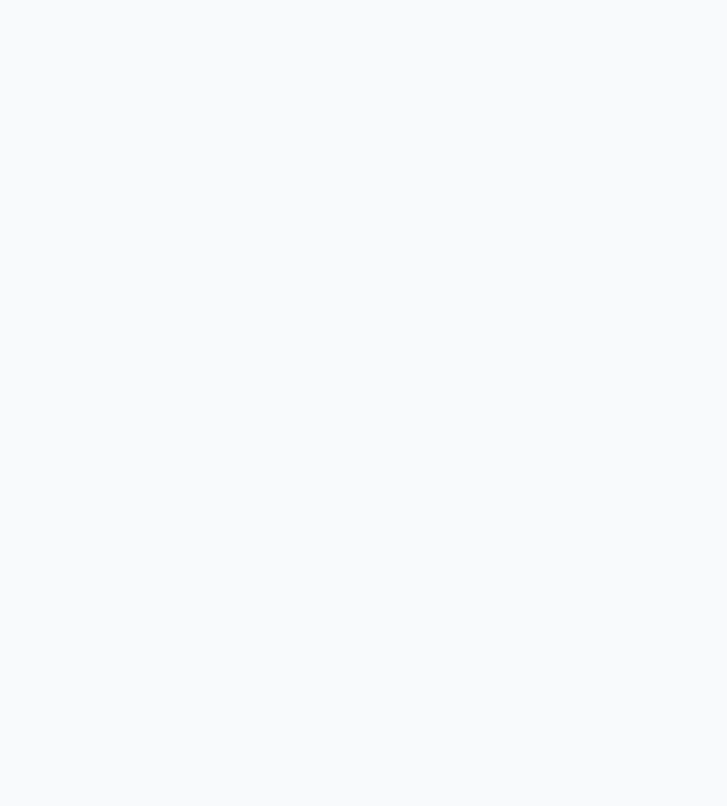
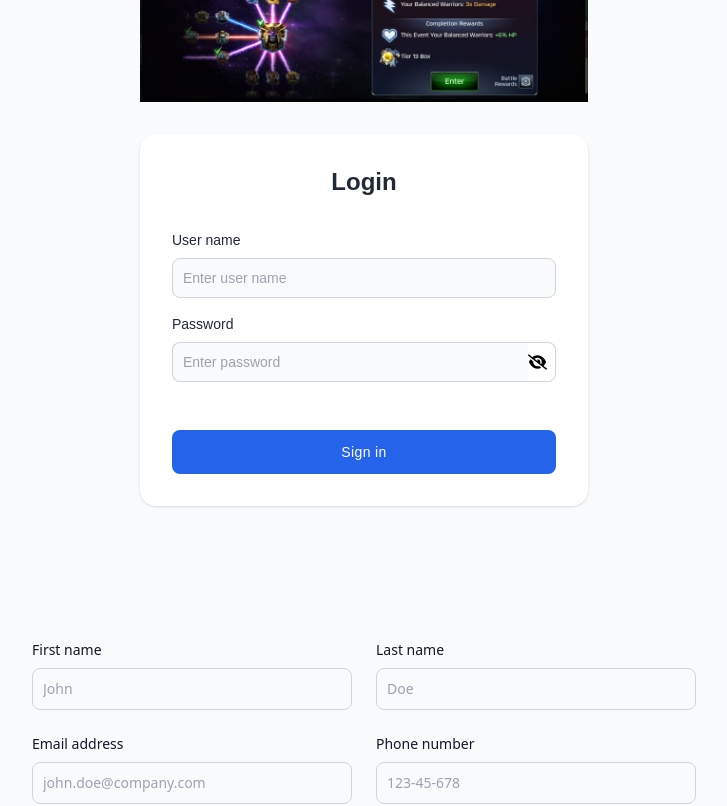
Before and after one commit to Meet-Patel-306/connect-stud, a React (Vite) app: page / in a window 1280 px wide. Shown: the part 1680-2486 px from the top of the page, without its empty margins (276-1003 px from the left). Before the commit the page ends 1480 px from the top, so only its background shows below. Built offline with nearby package versions, Linux system fonts and the light colour scheme.

Commit message:
login page update

```diff
--- a/src/components/Login/Login.jsx
+++ b/src/components/Login/Login.jsx
@@ -1,58 +1,104 @@
-import Login1 from '../../../public/Login.jpg'
-export default function Login(){
-    return(
+import { useState } from "react";
+
+import Login1 from "../../../public/Login.jpg";
+export default function Login() {
+  const [visibilityEyeLogin, setVisibilityEyeLogin] = useState(false);
+  return (
     <>
       <div class="bg-gray-50 font-[sans-serif] dark:bg-gray-900">
         <div class="min-h-screen flex flex-col items-center justify-center py-6 px-4 dark:bg-gray-900">
           <div class="max-w-md w-full dark:bg-gray-900">
-          <a href="javascript:void(0)"><img
-            src={Login1} alt="ConnectStud" class='w-600 mb-8 mx-auto block dark:text-white' />
+            <a href="javascript:void(0)">
+              <img
+                src={Login1}
+                alt="ConnectStud"
+                class="w-600 mb-8 mx-auto block dark:text-white"
+              />
             </a>
 
-          <div class="p-8 rounded-2xl bg-white shadow dark:bg-gray-700">
-            <h2 class="text-gray-800 text-center text-2xl font-bold dark:text-white">Login</h2>
+            <div class="p-8 rounded-2xl bg-white shadow dark:bg-gray-800">
+              <h2 class="text-gray-800 text-center text-2xl font-bold dark:text-white">
+                Login
+              </h2>
               <form class="mt-8 space-y-4">
                 <div>
-                <label class="text-gray-800 text-sm mb-2 block dark:text-white">User name</label>
-                <div class="relative flex items-center dark:bg-gray-700">
-                  <input name="username" type="text" required class="w-full text-gray-800 text-sm border border-gray-300 px-4 py-3 rounded-md outline-blue-600 dark:text-white" placeholder="Enter user name" />
-                  <svg xmlns="http://www.w3.org/2000/svg" fill="#bbb" stroke="#bbb" class="w-4 h-4 absolute right-4" viewBox="0 0 24 24">
-                    <circle cx="10" cy="7" r="6" data-original="#000000"></circle>
-                    <path d="M14 15H6a5 5 0 0 0-5 5 3 3 0 0 0 3 3h12a3 3 0 0 0 3-3 5 5 0 0 0-5-5zm8-4h-2.59l.3-.29a1 1 0 0 0-1.42-1.42l-2 2a1 1 0 0 0 0 1.42l2 2a1 1 0 0 0 1.42 0 1 1 0 0 0 0-1.42l-.3-.29H22a1 1 0 0 0 0-2z" data-original="#000000"></path>
-                  </svg>
+                  <label class="text-gray-800 text-sm mb-2 block dark:text-white">
+                    User name
+                  </label>
+                  <div class="flex items-center dark:bg-gray-700">
+                    <input
+                      name="username"
+                      type="text"
+                      required
+                      class="bg-gray-50 border border-gray-300 text-gray-900 text-sm rounded-lg focus:ring-blue-500  focus:border-blue-500 block w-full p-2.5 dark:bg-gray-700 dark:border-gray-600 dark:placeholder-gray-400 dark:text-white dark:focus:ring-blue-500 dark:focus:border-blue-500 h-10 "
+                      placeholder="Enter user name"
+                    />
                   </div>
                 </div>
 
                 <div>
-                <label class="text-gray-800 text-sm mb-2 block dark:text-white">Password</label>
-                <div class="relative flex items-center dark:bg-gray-700">
-                  <input name="password" type="password" required class="w-full text-gray-800 text-sm border border-gray-300 px-4 py-3 rounded-md outline-blue-600 dark:text-white" placeholder="Enter password" />
-                  <svg xmlns="http://www.w3.org/2000/svg" fill="#bbb" stroke="#bbb" class="w-4 h-4 absolute right-4 cursor-pointer" viewBox="0 0 128 128">
-                    <path d="M64 104C22.127 104 1.367 67.496.504 65.943a4 4 0 0 1 0-3.887C1.367 60.504 22.127 24 64 24s62.633 36.504 63.496 38.057a4 4 0 0 1 0 3.887C126.633 67.496 105.873 104 64 104zM8.707 63.994C13.465 71.205 32.146 96 64 96c31.955 0 50.553-24.775 55.293-31.994C114.535 56.795 95.854 32 64 32 32.045 32 13.447 56.775 8.707 63.994zM64 88c-13.234 0-24-10.766-24-24s10.766-24 24-24 24 10.766 24 24-10.766 24-24 24zm0-40c-8.822 0-16 7.178-16 16s7.178 16 16 16 16-7.178 16-16-7.178-16-16-16z" data-original="#000000"></path>
+                  <label class="text-gray-800 text-sm mb-2 block dark:text-white">
+                    Password
+                  </label>
+                  <div class="flex items-center dark:bg-gray-700">
+                    <input
+                      name="password"
+                      type={visibilityEyeLogin ? "text" : "password"}
+                      required
+                      class="bg-gray-50 border border-gray-300 text-gray-900 text-sm rounded-lg focus:ring-blue-500  focus:border-blue-500 block w-full p-2.5 dark:bg-gray-700 dark:border-gray-600 dark:placeholder-gray-400 dark:text-white dark:focus:ring-blue-500 dark:focus:border-blue-500 h-10 rounded-r-none border-r-0"
+                      placeholder="Enter password"
+                    />
+
+                    {/* visible eye */}
+                    {visibilityEyeLogin && (
+                      <span className="rounded-r-lg dark:bg-gray-700">
+                        <svg
+                          xmlns="http://www.w3.org/2000/svg"
+                          className="w-7 h-10 pr-2 text-blue-800 dark:text-blue-300 rounded-lg rounded-l-none border border-l-0 border-gray-300 dark:border-gray-600 dark:fill-white"
+                          viewBox="0 0 576 512"
+                          onClick={() =>
+                            setVisibilityEyeLogin(!visibilityEyeLogin)
+                          }
+                        >
+                          <path d="M288 32c-80.8 0-145.5 36.8-192.6 80.6C48.6 156 17.3 208 2.5 243.7c-3.3 7.9-3.3 16.7 0 24.6C17.3 304 48.6 356 95.4 399.4C142.5 443.2 207.2 480 288 480s145.5-36.8 192.6-80.6c46.8-43.5 78.1-95.4 93-131.1c3.3-7.9 3.3-16.7 0-24.6c-14.9-35.7-46.2-87.7-93-131.1C433.5 68.8 368.8 32 288 32zM144 256a144 144 0 1 1 288 0 144 144 0 1 1 -288 0zm144-64c0 35.3-28.7 64-64 64c-7.1 0-13.9-1.2-20.3-3.3c-5.5-1.8-11.9 1.6-11.7 7.4c.3 6.9 1.3 13.8 3.2 20.7c13.7 51.2 66.4 81.6 117.6 67.9s81.6-66.4 67.9-117.6c-11.1-41.5-47.8-69.4-88.6-71.1c-5.8-.2-9.2 6.1-7.4 11.7c2.1 6.4 3.3 13.2 3.3 20.3z" />
                         </svg>
+                      </span>
+                    )}
+                    {!visibilityEyeLogin && (
+                      <span className="rounded-r-lg dark:bg-gray-700">
+                        <svg
+                          xmlns="http://www.w3.org/2000/svg"
+                          className="w-7 h-10 pr-2 text-blue-800 dark:text-blue-300 rounded-lg rounded-l-none border border-l-0 border-gray-300 dark:border-gray-600 dark:fill-white"
+                          viewBox="0 0 640 512"
+                          onClick={() =>
+                            setVisibilityEyeLogin(!visibilityEyeLogin)
+                          }
+                        >
+                          <path d="M38.8 5.1C28.4-3.1 13.3-1.2 5.1 9.2S-1.2 34.7 9.2 42.9l592 464c10.4 8.2 25.5 6.3 33.7-4.1s6.3-25.5-4.1-33.7L525.6 386.7c39.6-40.6 66.4-86.1 79.9-118.4c3.3-7.9 3.3-16.7 0-24.6c-14.9-35.7-46.2-87.7-93-131.1C465.5 68.8 400.8 32 320 32c-68.2 0-125 26.3-169.3 60.8L38.8 5.1zM223.1 149.5C248.6 126.2 282.7 112 320 112c79.5 0 144 64.5 144 144c0 24.9-6.3 48.3-17.4 68.7L408 294.5c8.4-19.3 10.6-41.4 4.8-63.3c-11.1-41.5-47.8-69.4-88.6-71.1c-5.8-.2-9.2 6.1-7.4 11.7c2.1 6.4 3.3 13.2 3.3 20.3c0 10.2-2.4 19.8-6.6 28.3l-90.3-70.8zM373 389.9c-16.4 6.5-34.3 10.1-53 10.1c-79.5 0-144-64.5-144-144c0-6.9 .5-13.6 1.4-20.2L83.1 161.5C60.3 191.2 44 220.8 34.5 243.7c-3.3 7.9-3.3 16.7 0 24.6c14.9 35.7 46.2 87.7 93 131.1C174.5 443.2 239.2 480 320 480c47.8 0 89.9-12.9 126.2-32.5L373 389.9z" />
+                        </svg>
+                      </span>
+                    )}
                   </div>
                 </div>
 
                 <div class="flex flex-wrap items-center justify-between gap-4 dark:bg-gray-700">
-                <div class="flex items-center dark:bg-gray-700">
-
-                </div>
-                <div class="text-sm dark:bg-gray-700">
-
-                </div>
+                  <div class="flex items-center dark:bg-gray-700"></div>
+                  <div class="text-sm dark:bg-gray-700"></div>
                 </div>
 
                 <div class="!mt-8 dark:bg-gray-700">
-                <button type="button" class="w-full py-3 px-4 text-sm tracking-wide rounded-lg text-white bg-blue-600 hover:bg-blue-700 focus:outline-none">
+                  <button
+                    type="button"
+                    class="w-full py-3 px-4 text-sm tracking-wide rounded-lg text-white bg-blue-600 hover:bg-blue-700 focus:outline-none"
+                  >
                     Sign in
                   </button>
                 </div>
-
               </form>
             </div>
           </div>
         </div>
       </div>
     </>
-    )
+  );
 }
--- a/src/components/Profile/Profile.jsx
+++ b/src/components/Profile/Profile.jsx
@@ -1,13 +1,16 @@
 import Generalinfo from "./Generalinfo";
 import Parsonalinfo from "./Parsonalinfo";
 import Education from "./Education";
-
+import Login from "../Login/Login";
+import Register from "../Register/Register";
 export default function Profile() {
   return (
     <>
       <Generalinfo />
       <Parsonalinfo />
       <Education />
+      <Login />
+      <Register />
     </>
   );
 }
--- a/src/components/Register/Register.jsx
+++ b/src/components/Register/Register.jsx
@@ -18,7 +18,7 @@ export default function Register() {
 
   return (
     <>
-      <form className="mx-5 md:mx-20 lg:mx-72">
+      <form className="mx-5 md:mx-20 lg:mx-72 my-5 dark:bg-gray-800 p-5 rounded-lg">
         <div className="grid gap-6 mb-6 md:grid-cols-2">
           <div>
             {/* name */}
@@ -247,7 +247,7 @@ export default function Register() {
               <span className="rounded-r-lg dark:bg-gray-700">
                 <svg
                   xmlns="http://www.w3.org/2000/svg"
-                  className="w-7 h-10 pr-2 text-blue-800 dark:text-blue-300 rounded-lg rounded-l-none border border-l-0 border-gray-300 dark:border-gray-600"
+                  className="w-7 h-10 pr-2 text-blue-800 dark:text-blue-300 rounded-lg rounded-l-none border border-l-0 border-gray-300 dark:border-gray-600 dark:fill-white"
                   viewBox="0 0 576 512"
                   onClick={() =>
                     setVisibilityEyePassword(!visibilityEyePassword)
@@ -261,7 +261,7 @@ export default function Register() {
               <span className="rounded-r-lg dark:bg-gray-700">
                 <svg
                   xmlns="http://www.w3.org/2000/svg"
-                  className="w-7 h-10 pr-2 text-blue-800 dark:text-blue-300 rounded-lg rounded-l-none border border-l-0 border-gray-300 dark:border-gray-600"
+                  className="w-7 h-10 pr-2 text-blue-800 dark:text-blue-300 rounded-lg rounded-l-none border border-l-0 border-gray-300 dark:border-gray-600 dark:fill-white"
                   viewBox="0 0 640 512"
                   onClick={() =>
                     setVisibilityEyePassword(!visibilityEyePassword)
@@ -295,7 +295,7 @@ export default function Register() {
               <span className="rounded-r-lg dark:bg-gray-700">
                 <svg
                   xmlns="http://www.w3.org/2000/svg"
-                  className="w-7 h-10 pr-2 text-blue-800 dark:text-blue-300 rounded-lg rounded-l-none border border-l-0 border-gray-300 dark:border-gray-600"
+                  className="w-7 h-10 pr-2 text-blue-800 dark:text-blue-300 rounded-lg rounded-l-none border border-l-0 border-gray-300 dark:border-gray-600 dark:fill-white"
                   viewBox="0 0 576 512"
                   onClick={() =>
                     setVisibilityEyeConfirmPassword(
@@ -311,7 +311,7 @@ export default function Register() {
               <span className="rounded-r-lg dark:bg-gray-700">
                 <svg
                   xmlns="http://www.w3.org/2000/svg"
-                  className="w-7 h-10 pr-2 text-blue-800 dark:text-blue-300 rounded-lg rounded-l-none border border-l-0 border-gray-300 dark:border-gray-600"
+                  className="w-7 h-10 pr-2 text-blue-800 dark:text-blue-300 rounded-lg rounded-l-none border border-l-0 border-gray-300 dark:border-gray-600 dark:fill-white"
                   viewBox="0 0 640 512"
                   onClick={() =>
                     setVisibilityEyeConfirmPassword(
```
Lines whose indentation alone changed are shown as unchanged.
